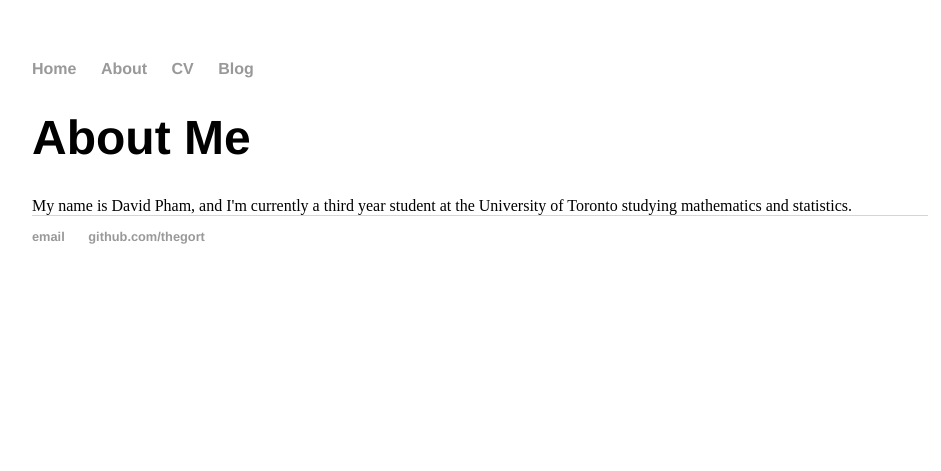
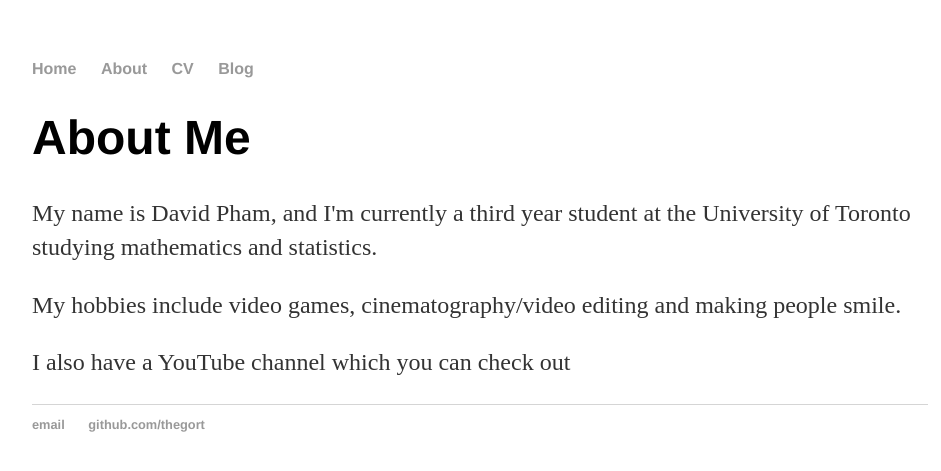
Before and after one commit to TheGort/thegort.github.io, a Jekyll site: the page built from about/index.html, in a window 1280 px wide. Shown: the top 471 px of the page, without its empty margins (160-1101 px from the left). Built offline with Jekyll 4.4.1, drawn with Linux system fonts in a browser that asks for light colours.

Commit message:
Update index.html

```diff
--- a/about/index.html
+++ b/about/index.html
@@ -3,4 +3,6 @@ layout: default
 title: About Me
 ---
 	<h1>{{ page.title }}</h1>
-	My name is David Pham, and I'm currently a third year student at the University of Toronto studying mathematics and statistics.
+	<p>My name is David Pham, and I'm currently a third year student at the University of Toronto studying mathematics and statistics.</p>
+<p>My hobbies include video games, cinematography/video editing and making people smile.</p>
+<p>I also have a YouTube channel which you can check out <a href"https://www.youtube.com/channel/UCaaYCWSM01Ke6LqG100zg0A"here.</a></p>
```
